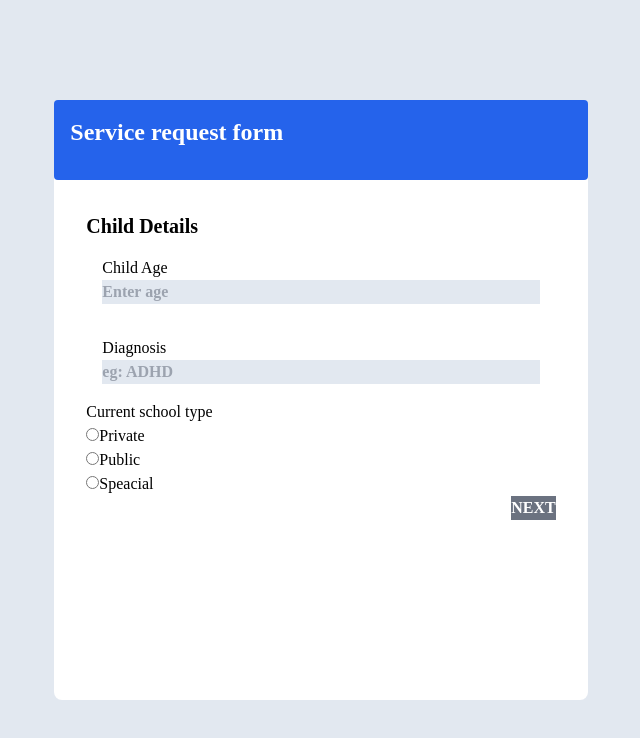
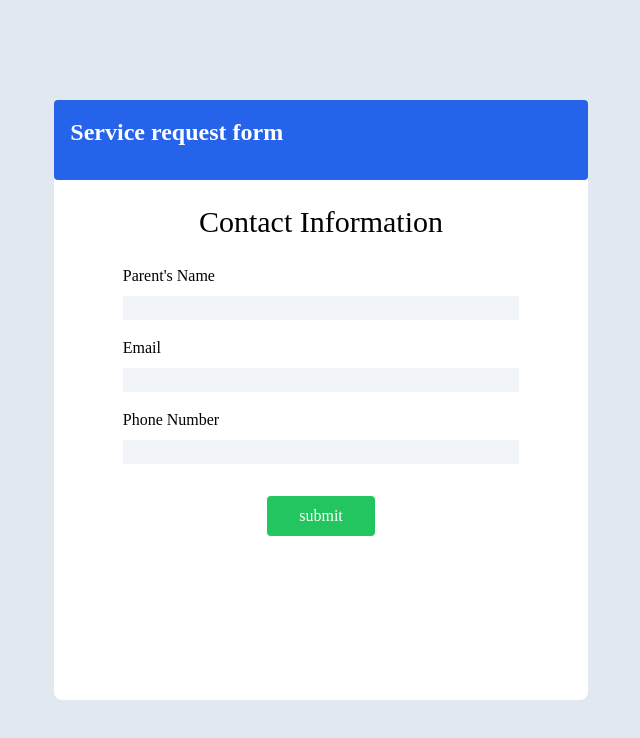
Before and after one commit to Aparna-015/SERVICE-REQUEST-FORM---TASK-, a React (Create React App) app: page / in a window 1280 px wide. Shown: the top 738 px of the page, without its empty margins (319-959 px from the left). Built offline with nearby package versions, Linux system fonts and the light colour scheme.

Commit message:
changes added

```diff
--- a/src/App.js
+++ b/src/App.js
@@ -5,8 +5,7 @@ import Contact from "./Components/Contact/Contact";
 import Service from "./Components/ServiceNeeds/Service";
 
 function App() {
-  const [state, setState] = useState(1);
-
+  const [state, setState] = useState(3);
 
   return (
     <div className="App bg-slate-200 h-screen flex items-center justify-center">
@@ -17,11 +16,9 @@ function App() {
           </h1>
         </div>
 
-        {state === 1 && <ChildDetails  />}
+        {state === 1 && <ChildDetails />}
         {state === 2 && <Service />}
         {state === 3 && <Contact />}
-
-
       </div>
     </div>
   );
--- a/src/Components/ChildeDetails/ChildDetails.jsx
+++ b/src/Components/ChildeDetails/ChildDetails.jsx
@@ -2,29 +2,49 @@ import React from "react";
 
 const ChildDetails = () => {
   return (
-    <div className="main-container  text-left font-bold p-8">
-      <h2 className=" text-xl">Child Details</h2>
-      <div className=" text-left flex flex-col p-4">
-        <label className="font-normal">Child Age</label>
-        <input className="bg-slate-200" type="number" placeholder="Enter age" />
+    <div className="main-container w-8/12 mx-auto  font-bold p-8 ">
+      <div className="W-full  space-y-5 p-2 ">
+        <h2 className=" text-3xl text-center mb-6 font-semibold">
+          Child Details
+        </h2>
+        <div className=" text-left flex flex-col">
+          <label className="font-semibold py-2  text-gray-700">Child Age</label>
+          <input
+            className="bg-slate-100 py-2"
+            type="number"
+            placeholder="Enter age"
+          />
         </div>
-      <div className=" text-left flex flex-col p-4">
-        <label className="font-normal">Diagnosis</label>
-        <input className="bg-slate-200" type="number" placeholder="eg: ADHD" />
+        <div className=" text-left flex flex-col">
+          <label className="font-semibold py-2  text-gray-700">Diagnosis</label>
+          <input className=" bg-gray-100 py-2" type="text" placeholder="eg: ADHD" />
         </div>
-      <div className="P-4">
-        <label className="font-normal">Current school type</label>
-        <br />
+        <div className="py-2 space-y-2 ">
+          <label className=" flex item-center gap-2 ">
+            Current school type
+          </label>
+
+          <label className="font-normal flex item-center gap-2 ">
             <input type="radio" name="school type" value="Private" />
-        <label className="font-normal">Private</label> <br />
+            Private
+          </label>
+
+          <label className="font-normal flex item-center gap-2 ">
             <input type="radio" name="school type" value="Public" />
-        <label className="font-normal">Public</label> <br />
+            Public
+          </label>
+
+          <label className="font-normal flex item-center gap-2 ">
             <input type="radio" name="school type" value="SpeacialSchool" />
-        <label className="font-normal">Speacial</label>
+            Speacial
+          </label>
         </div>
 
-      <div className="text-right">
-        <button className="bg-gray-500 text-white">NEXT</button>
+        <div className="text-center mt-3 ">
+          <button className="bg-gray-500 w-full rounded text-sm text-white">
+            Next
+          </button>
+        </div>
       </div>
     </div>
   );
--- a/src/Components/Contact/Contact.jsx
+++ b/src/Components/Contact/Contact.jsx
@@ -3,7 +3,7 @@ import React from "react";
 const Contact = () => {
   return (
     <div className="contact-section  w-10/12 mx-auto p-6">
-      <h1 className="text-center mb-4 text-xl">Contact Information</h1>
+      <h1 className="text-3xl  text-center mb-6 ">Contact Information</h1>
       <div className="space-y-2 mb-4">
         <h1> Parent's Name</h1>
         <input className="w-full bg-slate-100" type="" />
--- a/src/Components/ServiceNeeds/Service.jsx
+++ b/src/Components/ServiceNeeds/Service.jsx
@@ -1,53 +1,52 @@
 import React from "react";
 
-const Service = ({ state }) => {
+const Service = () => {
   return (
-    <div className="service-container w-10/12 mx-auto p-5">
-      <h1 className="text-2xl mb-5 text-center text-gray-800  ">
+    <div className="service-container w-8/12 mx-auto p-4">
+      <div className="w-full p-4">
+        <h1 className="text-3xl mb-5 text-center text-gray-800 p-2  ">
           Service Needs
         </h1>
-      <div className=" mb-2 text-left ">
-        <label className="block  mb-2  font-bold">
+        <div className=" ">
+          <label className="block  mb-2  font-bold text-gray-700">
             Select Type of support needed
           </label>
-        <div className="space-y-2 ">
+          <div className="space-y-2 mb-4 p-2 ">
             <label className=" flex item-center gap-2 ">
               <input type="checkbox" />
               Speach Therapy
             </label>
-          <br />
             <label className=" flex item-center gap-2 ">
               <input type="checkbox" />
               Occupational Therapy
             </label>
-          <br />
             <label className=" flex item-center gap-2 ">
               <input type="checkbox" />
               Speacial Education
             </label>
-          <br />
           </div>
         </div>
-      <div className="mb-2">
-        <label className="font-bold">Prefered frequency</label>
-        <br />
-        <select className="w-full px-3 py-2 focus:ring-2 focus:ring-blue-100 border border-gray-200 rounded-lg">
-          <option>Daily</option>
+        <div className="mb-2 space-y-2">
+          <label className="font-bold  text-gray-700 ">
+            Prefered frequency
+          </label>
+          <select className="w-full px-2 py-2 focus:ring-2 focus:ring-blue-100 border border-gray-200 rounded-lg">
+            <option >Daily</option>
             <option>Weekly</option>
             <option>Monthly</option>
           </select>
         </div>
-      <div className="mb-2">
-        <label className="font-bold">Any specific requirement</label>
-        <textarea className="w-full px-3 py-2 focus:ring-2 focus:ring-blue-100 border border-gray-200 rounded-lg">
-
-        </textarea>
+        <div className="mb-2 space-y-2">
+          <label className="font-bold  text-gray-700">
+            Any specific requirement
+          </label>
+          <textarea className="w-full px-3 py-2 focus:ring-2 focus:ring-blue-100 border border-gray-200 rounded-lg"></textarea>
         </div>
 
-      <div className="text-right ">
-        <button onClick={state} className="bg-gray-500 text-white">
-          NEXT
-        </button>
+        <div className="text-right flex justify-between ">
+          <button className="bg-gray-500 text-white px-3 rounded">Prev</button>
+          <button className="bg-blue-500 text-white px-3 rounded">Next</button>
+        </div>
       </div>
     </div>
   );
```
Lines whose indentation alone changed are shown as unchanged.
